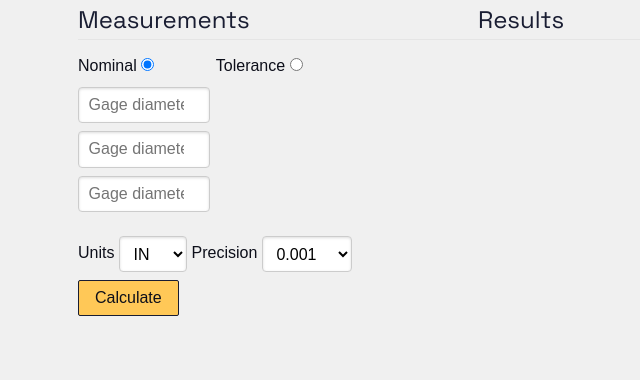
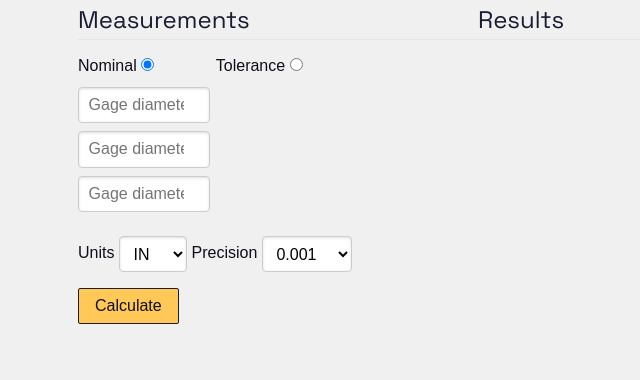
Before and after one commit to rouyng/hole-calc, a Flask app: page / in a window 1280 px wide. Shown: the part 176-556 px from the top of the page, without its empty margins (162-802 px from the left). Run offline with Flask 2, Linux system fonts and the light colour scheme; some libraries are stand-ins or nearby versions.

Commit message:
adjust form layout (padding)

```diff
--- a/templates/3hole.html
+++ b/templates/3hole.html
@@ -47,7 +47,7 @@
                                 {# Pin 3 tolerance sign #}
                                 {{ form.pin3_sign(class="pure-input-1-4 tol-params") }}
                             </div>
-                            <div class="pure-u-1" style="padding-bottom: 0.5em; padding-top: 1em">
+                            <div class="pure-u-1" style="padding-bottom: 1em; padding-top: 1em">
                                 {# Form units #}
                                 {{ form.units.label }}
                                 {{ form.units(class="pure-input") }}
```
